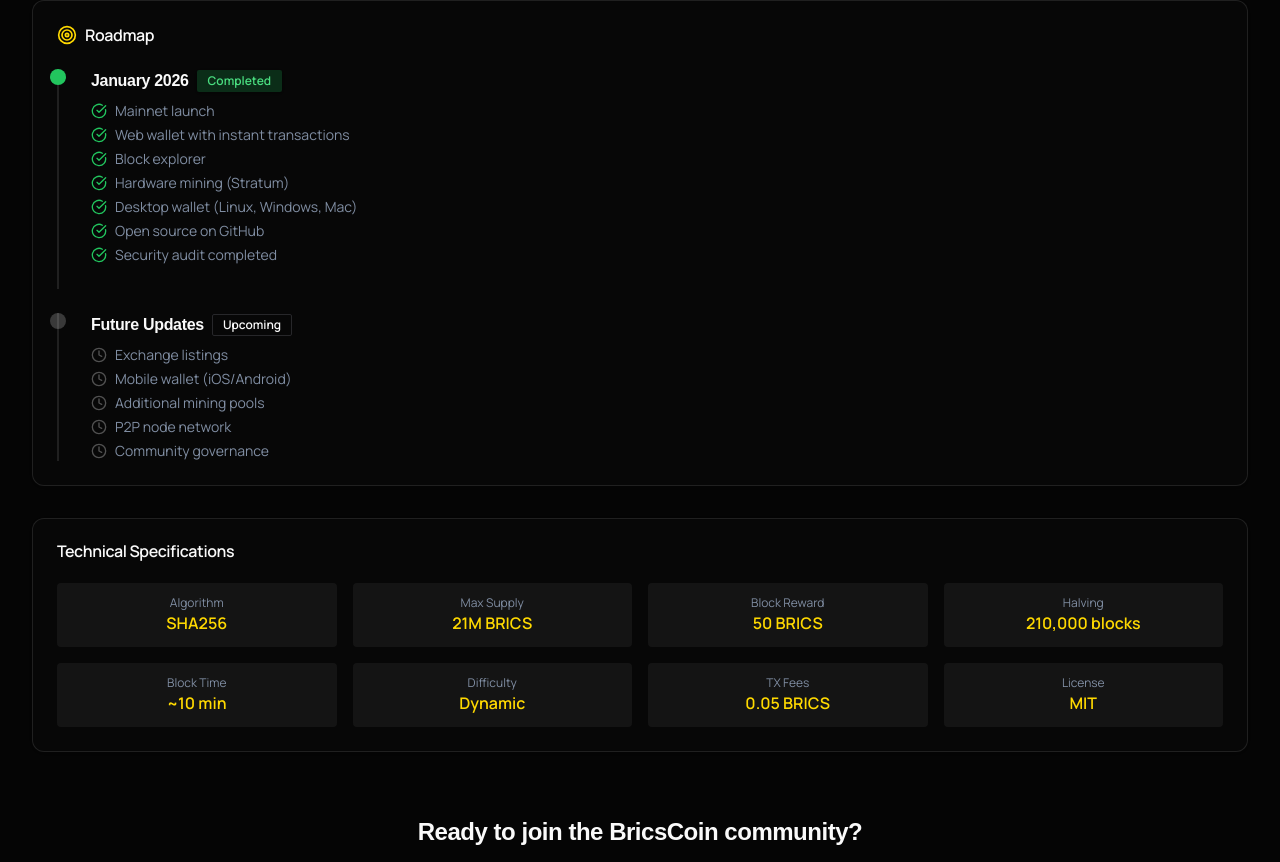
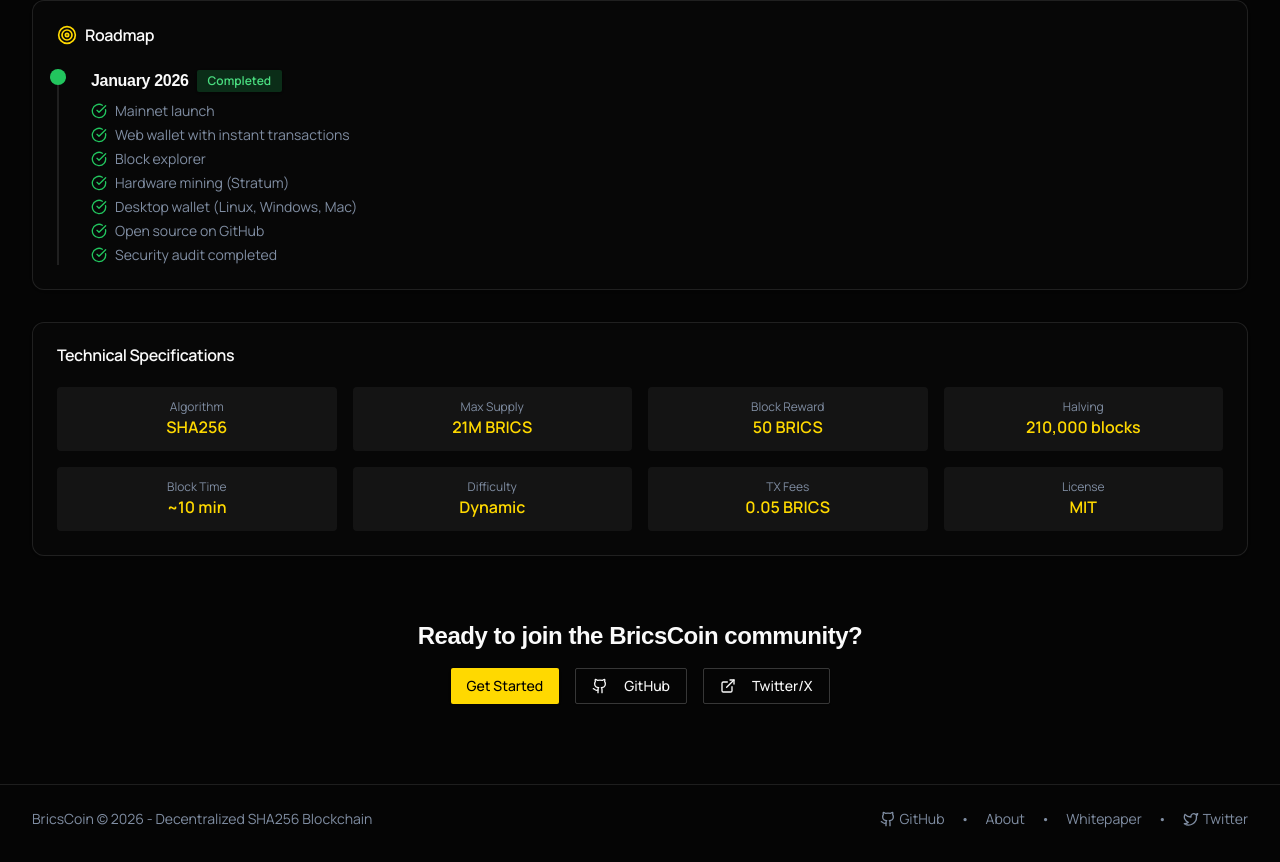
Before and after one commit to Bricscoin2026/Bricscoin, a React (Create React App) app in the folder frontend/: page /about in a window 1280 px wide. Shown: the part 1765-2627 px from the top of the page. Built offline with nearby package versions, Linux system fonts and the light colour scheme; no server answers; a web font is replaced by a local one.

Commit message:
auto-commit for 2a49087e-b218-4d5a-b790-bc10534e8b05

```diff
--- a/frontend/src/pages/About.jsx
+++ b/frontend/src/pages/About.jsx
@@ -33,7 +33,6 @@ export default function About() {
 
   const roadmapItems = [
     { phase: "January 2026", status: "done", items: ["Mainnet launch", "Web wallet with instant transactions", "Block explorer", "Hardware mining (Stratum)", "Desktop wallet (Linux, Windows, Mac)", "Open source on GitHub", "Security audit completed"] },
-    { phase: "Future Updates", status: "upcoming", items: ["Exchange listings", "Mobile wallet (iOS/Android)", "Additional mining pools", "P2P node network", "Community governance"] },
   ];
 
   return (
```
